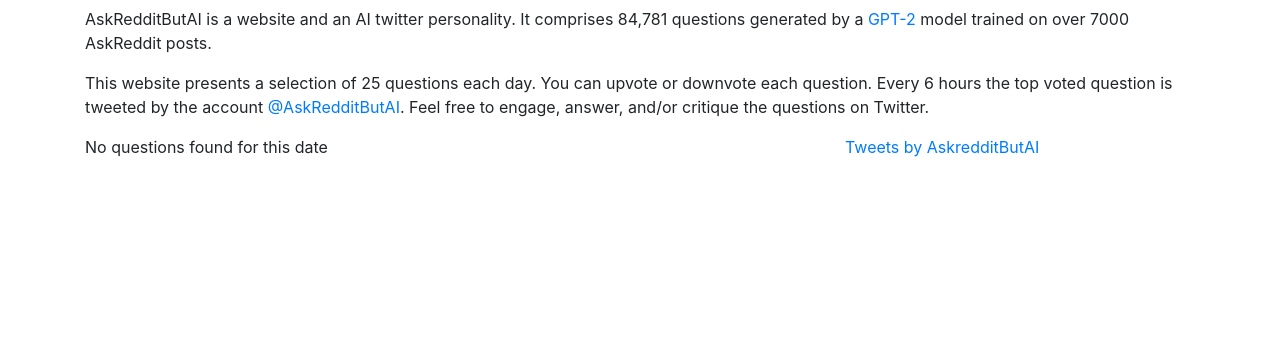
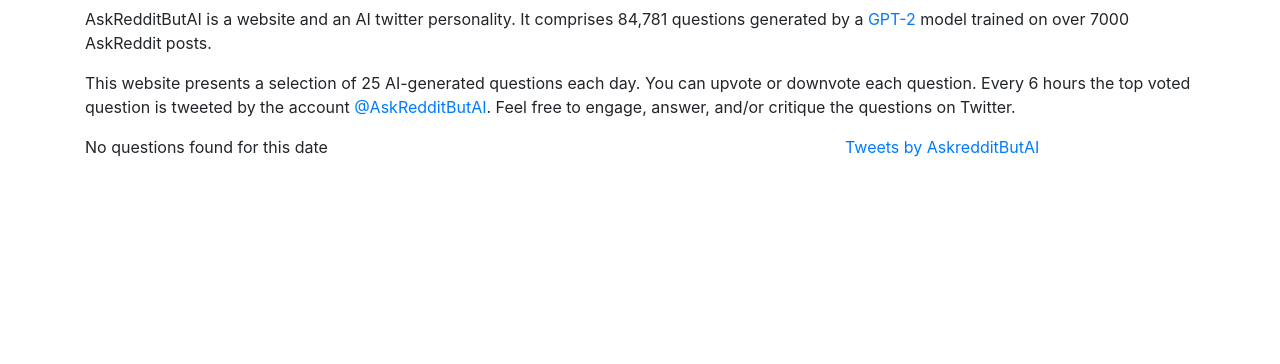
Before and after one commit to ggetzie/askreddit_but_ai, a Django app: page / in a window 1280 px wide. Shown: the part 56-420 px from the top of the page. Run offline with Django 3.2, Linux system fonts and the light colour scheme; data that the repository does not hold is empty; some libraries are stand-ins or nearby versions.

Commit message:
over-explaining

```diff
--- a/arai/arai/templates/main/question_list.html
+++ b/arai/arai/templates/main/question_list.html
@@ -12,7 +12,7 @@
 </p>
 
 <p>
-  This website presents a selection of 25 questions each day. You can upvote or downvote each question. Every 6 hours the top voted question is tweeted by the account <a href="https://twitter.com/AskredditButAI">@AskRedditButAI</a>. Feel free to engage, answer, and/or critique the questions on Twitter.
+  This website presents a selection of 25 AI-generated questions each day. You can upvote or downvote each question. Every 6 hours the top voted question is tweeted by the account <a href="https://twitter.com/AskredditButAI">@AskRedditButAI</a>. Feel free to engage, answer, and/or critique the questions on Twitter.
 </p>
 
 <div id="question_tweet" class="row">
```
